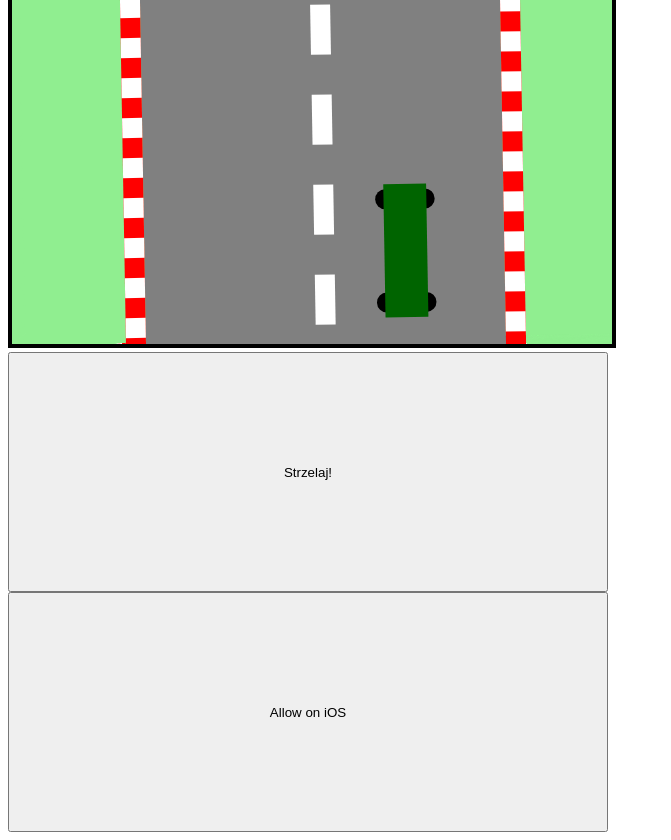
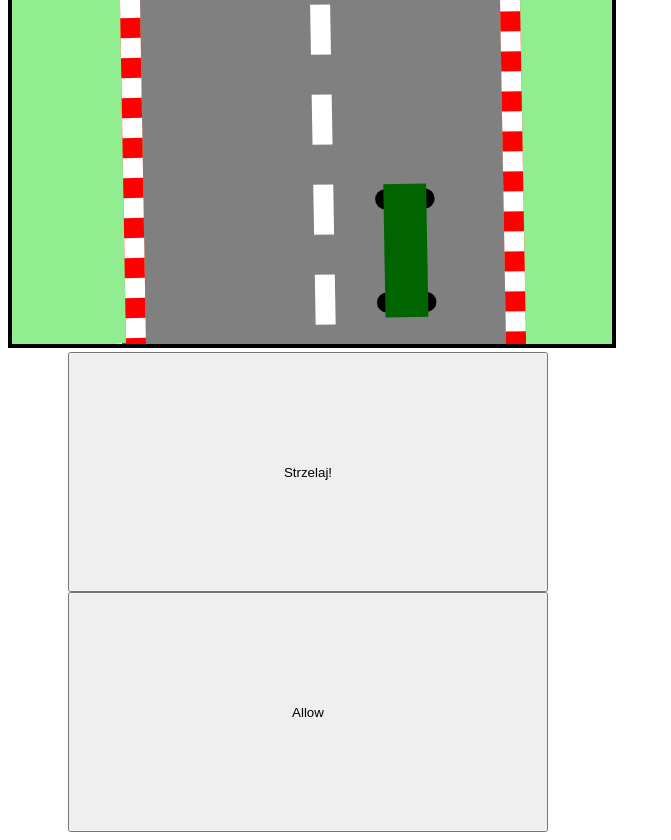
Before and after one commit to raionsakana-tul-computer-science/raionsakana-tul-computer-science.github.io, a plain HTML site: page lab_8/index.html in a window 1280 px wide. Shown: the part 468-1308 px from the top of the page, without its empty margins (0-671 px from the left). Drawn offline with Linux system fonts and the light colour scheme.

Commit message:
Update: iOS motion

```diff
--- a/lab_8/index.html
+++ b/lab_8/index.html
@@ -12,7 +12,7 @@
             </div>
             <div id="buttons">
                 <button type="button" onclick="fire()">Strzelaj!</button>
-                <button type="button" onclick="permission()">Allow on iOS</button>
+                <button type="button" onclick="permission()">Allow</button>
             </div>
         </div>
         <script src="script/script.js"></script>
--- a/lab_8/style/style.css
+++ b/lab_8/style/style.css
@@ -27,5 +27,5 @@
 
 #buttons > button {
     height: 240px;
-    width: 100%;
+    width: 80%;
 }
```
